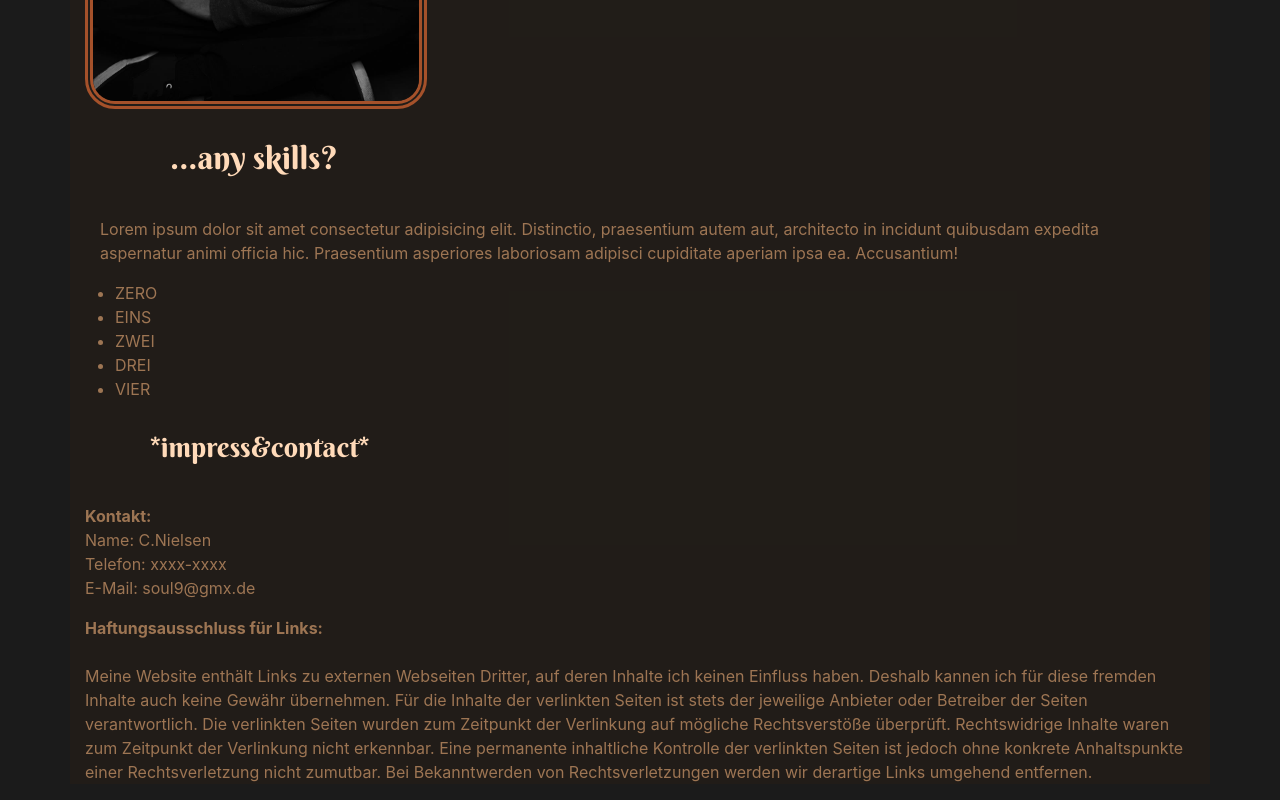
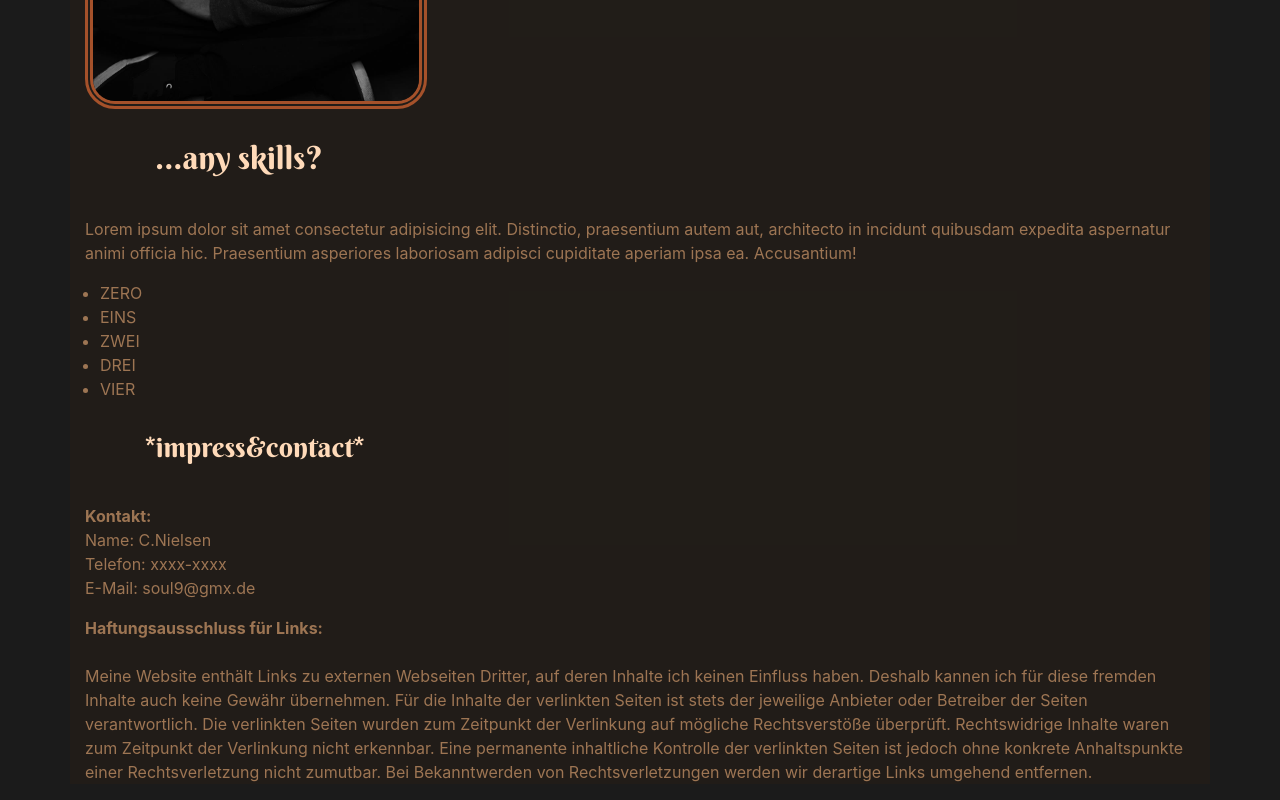
Before and after one commit to izcaptain/masterkey, a plain HTML site: page index.html in a window 1280 px wide. Shown: the part 1488-2288 px from the top of the page. Drawn offline with Linux system fonts and the light colour scheme.

Commit message:
Sixtenn pm

```diff
--- a/css/mystyle3.css
+++ b/css/mystyle3.css
@@ -33,7 +33,6 @@ p, li {
 
 .back {
     background-color: rgb(27, 27, 27);
-
 
 }
 
@@ -76,11 +75,10 @@ p, li {
     margin-top: 30px;
     margin-bottom: 40px;
     margin-left: 70px;
-
 }
 
 .impresS {
     margin-top: 30px;
-    margin-left: 65px;
+    margin-left: 60px;
     margin-bottom: 40px;
 }
--- a/index.html
+++ b/index.html
@@ -36,7 +36,7 @@
             </div>
     </main>
 
-        <div class="col">
+        <div>
           <aside>
            <h2 id="and" class="anyskills">...any skills?</h2>
                <p>
```
